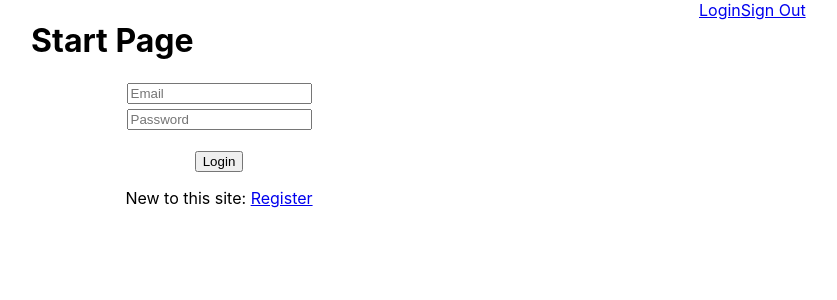
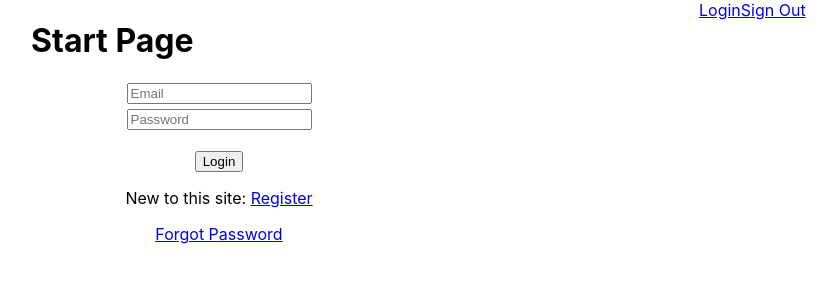
Before and after one commit to codex-zubair/email-auth, a React (Create React App) app: page / in a window 1280 px wide. Shown: the top 300 px of the page, without its empty margins (421-1258 px from the left). Built offline with nearby package versions, Linux system fonts and the light colour scheme.

Commit message:
reset password system are added for good

```diff
--- a/src/Component/Login/Login.js
+++ b/src/Component/Login/Login.js
@@ -1,4 +1,4 @@
-import { getAuth, signInWithEmailAndPassword } from 'firebase/auth';
+import { getAuth, sendPasswordResetEmail, signInWithEmailAndPassword } from 'firebase/auth';
 import React, { useState } from 'react';
 import { Link } from 'react-router-dom';
 import { app } from '../../Firebase/Firebase.config';
@@ -34,6 +34,19 @@ const Login = () => {
     }
 
 
+    // Reset password
+    const resetPassword = ()=> {
+
+        const email = prompt("Your Email");
+
+
+        sendPasswordResetEmail(auth,email)
+        .then(result  => alert("Please Check your Email!"))
+        .catch(error => console.log(error));
+
+    }
+
+
 
     return (
 
@@ -58,6 +71,7 @@ const Login = () => {
                 <button style={{ marginTop: '5px' }} type='submit'>Login</button>
 
                 <p>New to this site: <Link to='/register'>Register</Link></p>
+                <Link onClick={resetPassword}>Forgot Password</Link>
             </form>
 
         </div>
```
